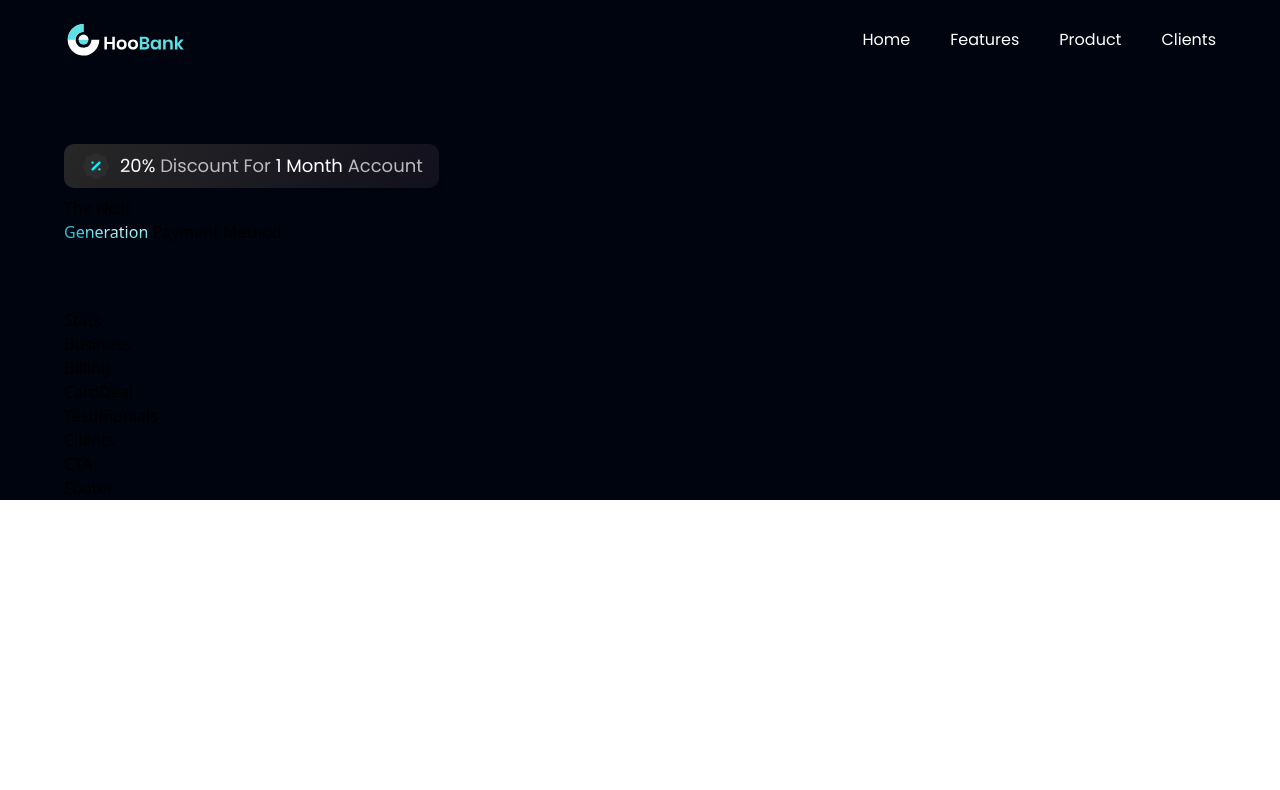
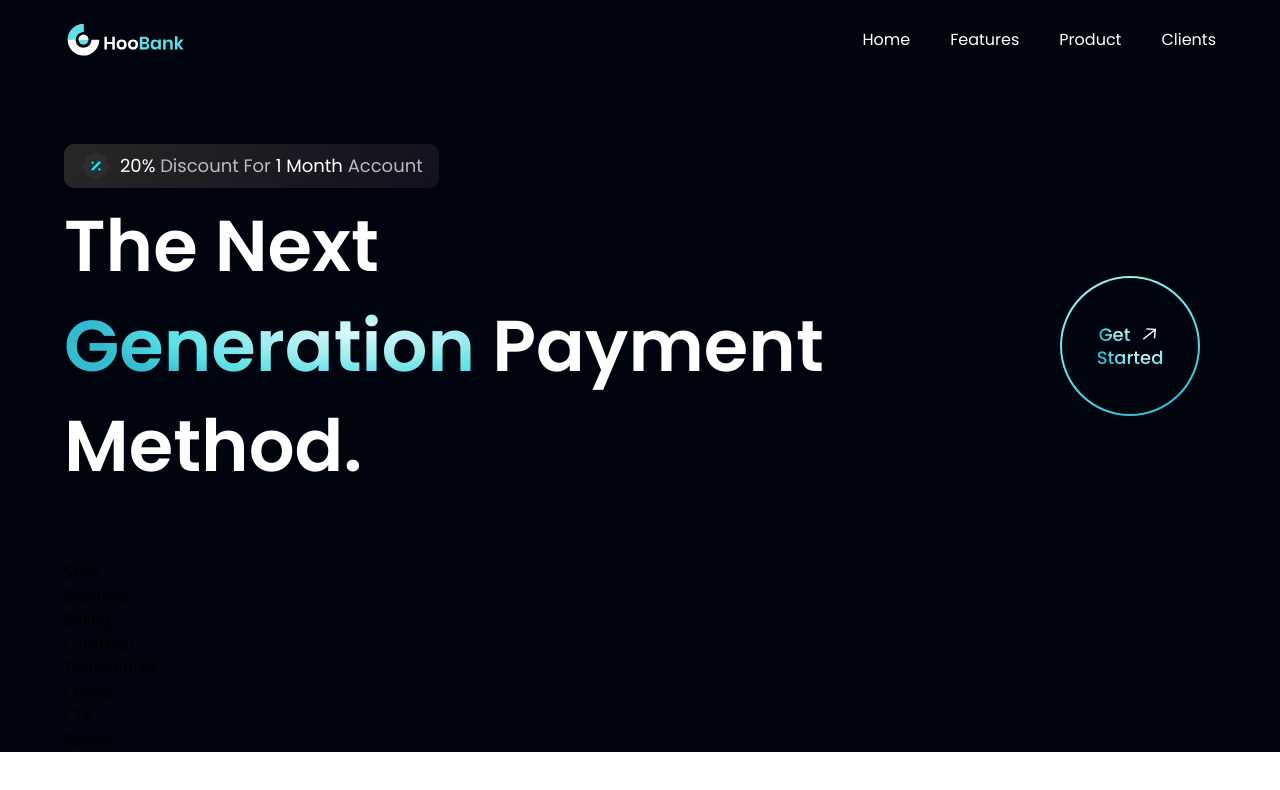
Before and after one commit to owaisahmad315/Modern-bank-app, a React (Vite) app: page / in a window 1280 px wide. Shown: the top 790 px of the page. Built offline with nearby package versions, Linux system fonts and the light colour scheme.

Commit message:
worked in GetStarted component

```diff
--- a/src/components/GetStarted.jsx
+++ b/src/components/GetStarted.jsx
@@ -1,9 +1,30 @@
 import React from 'react'
+import styles from '../style'
+import { arrowUp } from '../assets'
 
-const GetStarted = () => {
-  return (
-    <div>GetStarted</div>
+const GetStarted = () => (
+    <div className={`${styles.flexCenter} w-[140px]
+    h-[140px] rounded-full bg-blue-gradient
+    p-[2px] cursor-pointer`}>
+      <div className={`${styles.flexCenter}
+      flex-col bg-primary w-[100%] h-[100%] rounded-full`}>
+        <div className={`${styles.flexStart}
+        flex-row`}>
+          <p className="font-poppins font-medium text-[18px] leading-[23px] mr-2">
+            <span className="text-gradient">Get</span>
+          </p>
+          <img src={arrowUp} alt="arrow" className="w-[23px] h-[23px] object-contain"/>
+        </div>
+
+        <div className={`${styles.flexStart}
+        flex-row`}>
+          <p className="font-poppins font-medium text-[18px] leading-[23px]">
+            <span className="text-gradient">Started</span>
+          </p>
+         </div>
+      </div>
+    </div>
   )
-}
+
 
 export default GetStarted
--- a/src/components/Hero.jsx
+++ b/src/components/Hero.jsx
@@ -1,11 +1,14 @@
 import React from 'react'
 import styles from '../style'
 import { discount, robot } from '../assets'
+import GetStarted from './GetStarted'
+
 const Hero = () => (
      <section id="home" className={`flex md:flex-row
      flex-col ${styles.paddingY}` }>
       <div className={`flex-1 ${styles.flexStart}
         flex-col xl:px-0 sm:px-16 px-6 `}>
+
           <div className="flex flex-row
             items-center py-[6px] px-4
             bg-discount-gradient rounded-[10px] mb-2">
@@ -17,9 +20,19 @@
           </div>
 
           <div className="flex flex-row justify-between items-center w-full">
-            <h1>The Next <br className="sm:block hidden" /> {" "}
-            <span className="text-gradient">Generation</span> {" "}
-             Payment Method.</h1>
+            <h1 className="flex-1 font-poppins
+            font-semibold ss:text-[72px]
+            text-[52px] text-white
+            ss:leading-[100px] leading-[75px]">
+                    The Next <br className="sm:block hidden" /> {" "}
+                 <span className="text-gradient">Generation</span> {" "}
+                 Payment Method.
+             </h1>
+
+             <div className="ss:flex hidden md:mr-4
+             mr-0">
+                <GetStarted />
+             </div>
 
           </div>
 
```
